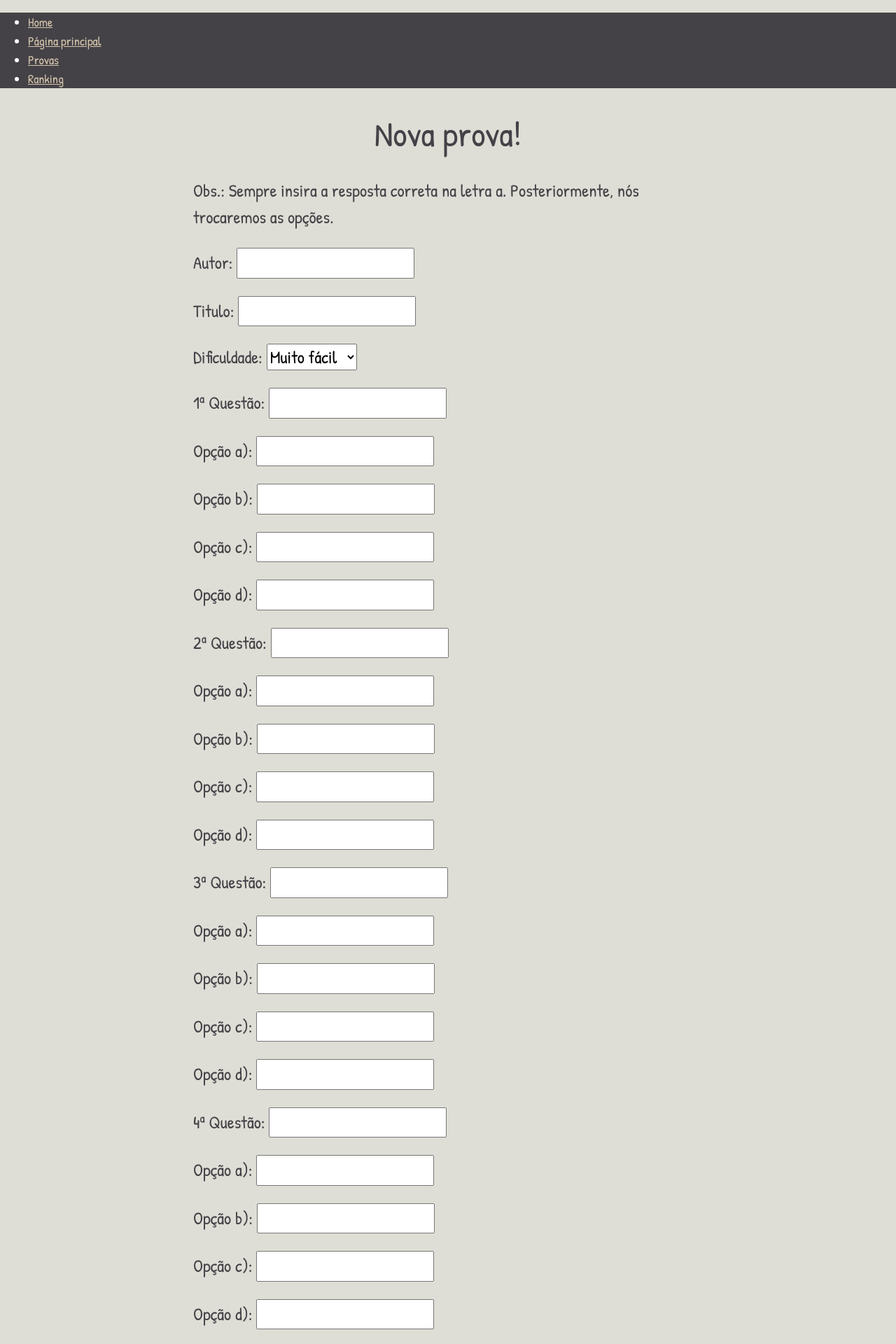
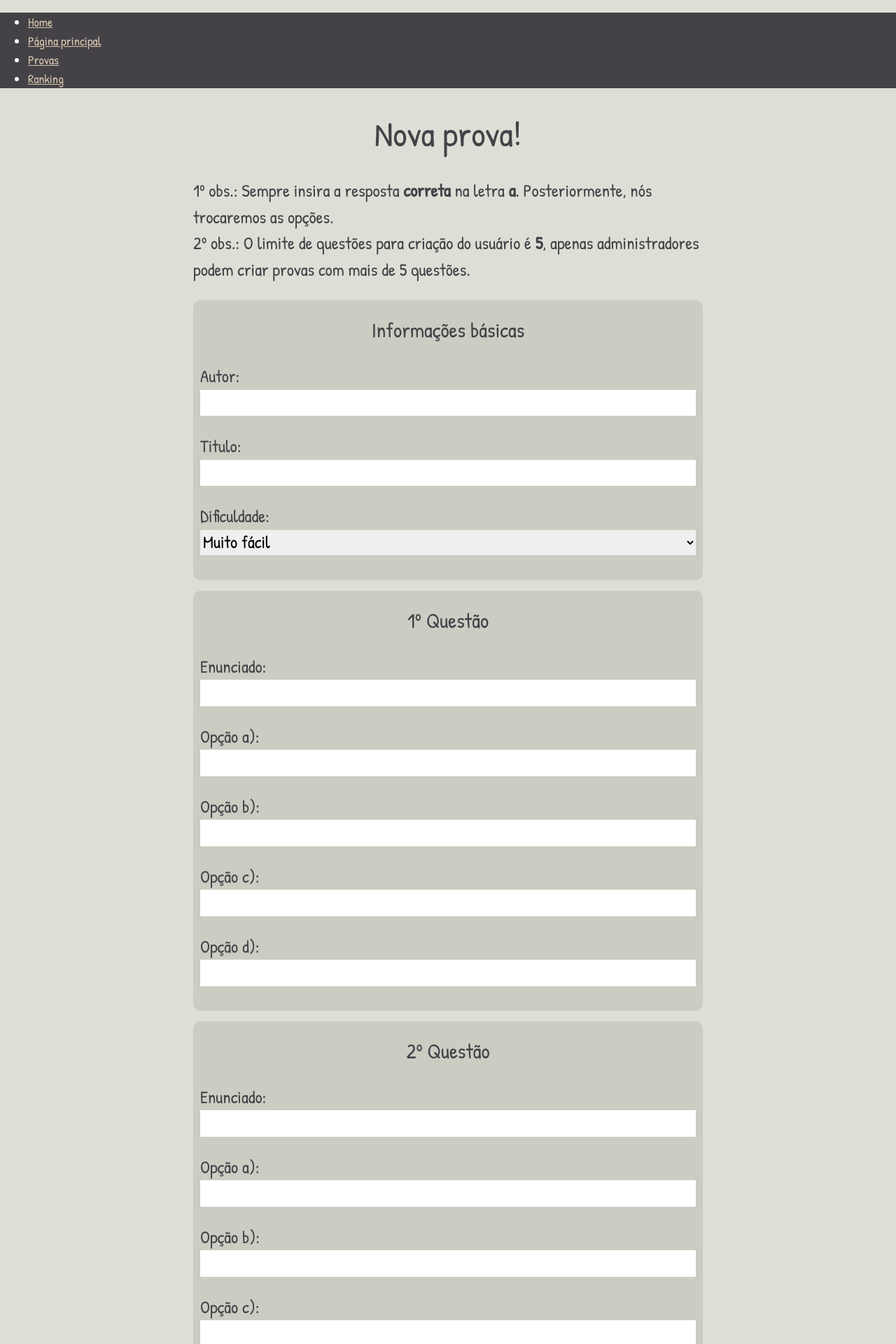
Before and after one commit to tkovs/crystal, a Django app: page /crystal/submissao/ in a window 1280 px wide. Shown: the top 1920 px of the page at 70% size. Run offline with Django 3.2, Linux system fonts and the light colour scheme.

Commit message:
Estilização da página de submissão de provas

```diff
--- a/crystal/static/crystal/css/crystal.css
+++ b/crystal/static/crystal/css/crystal.css
@@ -13,12 +13,17 @@ body {
 
 .questao {
 	background-color: #ccccc3;
-	padding: 0 10px;
+	padding: 10px;
+	margin-bottom: 15px;
 	border-radius: 10px;
 }
 
 .w3-navbar {
 	background-color: #444247 !important;
+}
+
+.w3-input {
+	padding: 0px !important;
 }
 
 .w3-navbar li a {
--- a/crystal/templates/crystal/submissao.html
+++ b/crystal/templates/crystal/submissao.html
@@ -6,46 +6,73 @@
 {% if form %}
 <h1>Nova prova!</h1>
 
-<p>Obs.: Sempre insira a resposta correta na letra a. Posteriormente, nós trocaremos as opções.</p>
+<p>
+	1º obs.: Sempre insira a resposta <b>correta</b> na letra <b>a</b>. Posteriormente, nós trocaremos as opções.<br />
+	2º obs.: O limite de questões para criação do usuário é <b>5</b>, apenas administradores podem criar provas com mais de 5 questões.
+</p>
 
 <form action="{% url 'crystal:submit_test' %}" method="POST">
     {% csrf_token %}
 
-    <p><label for="id_autor">Autor:</label> <input id="id_autor" maxlength="30" name="autor" type="text" required /></p>
-	<p><label for="id_titulo">Titulo:</label> <input id="id_titulo" maxlength="40" name="titulo" type="text" required /></p>
-	<p><label for="id_dificuldade">Dificuldade:</label> <select id="id_dificuldade" name="dificuldade" required>
+ 	<div class="questao">
+		<h2>Informações básicas</h2>
+	    <p><label for="id_autor">Autor:</label> <input class="w3-input w3-border-0 w3-round-larger" id="id_autor" maxlength="30" name="autor" type="text" required /></p>
+		<p><label for="id_titulo">Titulo:</label> <input class="w3-input w3-border-0 w3-round-larger" id="id_titulo" maxlength="40" name="titulo" type="text" required /></p>
+		<p><label for="id_dificuldade">Dificuldade:</label> <select class="w3-select w3-input" id="id_dificuldade" name="dificuldade" required>
 		<option value="1">Muito fácil</option>
 		<option value="2">Fácil</option>
 		<option value="3">Médio</option>
 		<option value="4">Difícil</option>
 		<option value="5">Muito difícil</option>
 		</select></p>
-	<p><label for="id_enunciado_1">1ª Questão:</label> <input id="id_enunciado_1" maxlength="100" name="enunciado_1" type="text" required /></p>
-	<p><label for="id_questao_1_1">Opção a):</label> <input id="id_questao_1_1" maxlength="60" name="questao_1_1" type="text" required /></p>
-	<p><label for="id_questao_1_2">Opção b):</label> <input id="id_questao_1_2" maxlength="60" name="questao_1_2" type="text" required /></p>
-	<p><label for="id_questao_1_3">Opção c):</label> <input id="id_questao_1_3" maxlength="60" name="questao_1_3" type="text" required /></p>
-	<p><label for="id_questao_1_4">Opção d):</label> <input id="id_questao_1_4" maxlength="60" name="questao_1_4" type="text" required /></p>
-	<p><label for="id_enunciado_2">2ª Questão:</label> <input id="id_enunciado_2" maxlength="100" name="enunciado_2" type="text" required /></p>
-	<p><label for="id_questao_2_1">Opção a):</label> <input id="id_questao_2_1" maxlength="60" name="questao_2_1" type="text" required /></p>
-	<p><label for="id_questao_2_2">Opção b):</label> <input id="id_questao_2_2" maxlength="60" name="questao_2_2" type="text" required /></p>
-	<p><label for="id_questao_2_3">Opção c):</label> <input id="id_questao_2_3" maxlength="60" name="questao_2_3" type="text" required /></p>
-	<p><label for="id_questao_2_4">Opção d):</label> <input id="id_questao_2_4" maxlength="60" name="questao_2_4" type="text" required /></p>
-	<p><label for="id_enunciado_3">3ª Questão:</label> <input id="id_enunciado_3" maxlength="100" name="enunciado_3" type="text" required /></p>
-	<p><label for="id_questao_3_1">Opção a):</label> <input id="id_questao_3_1" maxlength="60" name="questao_3_1" type="text" required /></p>
-	<p><label for="id_questao_3_2">Opção b):</label> <input id="id_questao_3_2" maxlength="60" name="questao_3_2" type="text" required /></p>
-	<p><label for="id_questao_3_3">Opção c):</label> <input id="id_questao_3_3" maxlength="60" name="questao_3_3" type="text" required /></p>
-	<p><label for="id_questao_3_4">Opção d):</label> <input id="id_questao_3_4" maxlength="60" name="questao_3_4" type="text" required /></p>
-	<p><label for="id_enunciado_4">4ª Questão:</label> <input id="id_enunciado_4" maxlength="100" name="enunciado_4" type="text" required /></p>
-	<p><label for="id_questao_4_1">Opção a):</label> <input id="id_questao_4_1" maxlength="60" name="questao_4_1" type="text" required /></p>
-	<p><label for="id_questao_4_2">Opção b):</label> <input id="id_questao_4_2" maxlength="60" name="questao_4_2" type="text" required /></p>
-	<p><label for="id_questao_4_3">Opção c):</label> <input id="id_questao_4_3" maxlength="60" name="questao_4_3" type="text" required /></p>
-	<p><label for="id_questao_4_4">Opção d):</label> <input id="id_questao_4_4" maxlength="60" name="questao_4_4" type="text" required /></p>
-	<p><label for="id_enunciado_5">5ª Questão:</label> <input id="id_enunciado_5" maxlength="100" name="enunciado_5" type="text" required /></p>
-	<p><label for="id_questao_5_1">Opção a):</label> <input id="id_questao_5_1" maxlength="60" name="questao_5_1" type="text" required /></p>
-	<p><label for="id_questao_5_2">Opção b):</label> <input id="id_questao_5_2" maxlength="60" name="questao_5_2" type="text" required /></p>
-	<p><label for="id_questao_5_3">Opção c):</label> <input id="id_questao_5_3" maxlength="60" name="questao_5_3" type="text" required /></p>
-	<p><label for="id_questao_5_4">Opção d):</label> <input id="id_questao_5_4" maxlength="60" name="questao_5_4" type="text" required /></p>
-    <button type="submit">Criar prova</button>
+	</div>
+
+	<div class="questao">
+		<h2>1º Questão</h2>
+		<p><label for="id_enunciado_1">Enunciado:</label> <input class="w3-input w3-border-0 w3-round-larger" id="id_enunciado_1" maxlength="100" name="enunciado_1" type="text" required /></p>
+		<p><label for="id_questao_1_1">Opção a):</label> <input class="w3-input w3-border-0 w3-round-larger" id="id_questao_1_1" maxlength="60" name="questao_1_1" type="text" required /></p>
+		<p><label for="id_questao_1_2">Opção b):</label> <input class="w3-input w3-border-0 w3-round-larger" id="id_questao_1_2" maxlength="60" name="questao_1_2" type="text" required /></p>
+		<p><label for="id_questao_1_3">Opção c):</label> <input class="w3-input w3-border-0 w3-round-larger" id="id_questao_1_3" maxlength="60" name="questao_1_3" type="text" required /></p>
+		<p><label for="id_questao_1_4">Opção d):</label> <input class="w3-input w3-border-0 w3-round-larger" id="id_questao_1_4" maxlength="60" name="questao_1_4" type="text" required /></p>
+	</div>
+
+	<div class="questao">
+		<h2>2º Questão</h2>
+		<p><label for="id_enunciado_2">Enunciado:</label> <input class="w3-input w3-border-0 w3-round-larger" id="id_enunciado_2" maxlength="100" name="enunciado_2" type="text" required /></p>
+		<p><label for="id_questao_2_1">Opção a):</label> <input class="w3-input w3-border-0 w3-round-larger" class="w3-input w3-border-0 w3-round-larger" id="id_questao_2_1" maxlength="60" name="questao_2_1" type="text" required /></p>
+		<p><label for="id_questao_2_2">Opção b):</label> <input class="w3-input w3-border-0 w3-round-larger" id="id_questao_2_2" maxlength="60" name="questao_2_2" type="text" required /></p>
+		<p><label for="id_questao_2_3">Opção c):</label> <input class="w3-input w3-border-0 w3-round-larger" id="id_questao_2_3" maxlength="60" name="questao_2_3" type="text" required /></p>
+		<p><label for="id_questao_2_4">Opção d):</label> <input class="w3-input w3-border-0 w3-round-larger" id="id_questao_2_4" maxlength="60" name="questao_2_4" type="text" required /></p>
+	</div>
+
+	<div class="questao">
+		<h2>3º Questão</h2>
+		<p><label for="id_enunciado_3">Enunciado:</label> <input class="w3-input w3-border-0 w3-round-larger" id="id_enunciado_3" maxlength="100" name="enunciado_3" type="text" required /></p>
+		<p><label for="id_questao_3_1">Opção a):</label> <input class="w3-input w3-border-0 w3-round-larger" id="id_questao_3_1" maxlength="60" name="questao_3_1" type="text" required /></p>
+		<p><label for="id_questao_3_2">Opção b):</label> <input class="w3-input w3-border-0 w3-round-larger" id="id_questao_3_2" maxlength="60" name="questao_3_2" type="text" required /></p>
+		<p><label for="id_questao_3_3">Opção c):</label> <input class="w3-input w3-border-0 w3-round-larger" id="id_questao_3_3" maxlength="60" name="questao_3_3" type="text" required /></p>
+		<p><label for="id_questao_3_4">Opção d):</label> <input class="w3-input w3-border-0 w3-round-larger" id="id_questao_3_4" maxlength="60" name="questao_3_4" type="text" required /></p>
+	</div>
+
+	<div class="questao">
+		<h2>4º Questão</h2>
+		<p><label for="id_enunciado_4">Enunciado:</label> <input class="w3-input w3-border-0 w3-round-larger" id="id_enunciado_4" maxlength="100" name="enunciado_4" type="text" required /></p>
+		<p><label for="id_questao_4_1">Opção a):</label> <input class="w3-input w3-border-0 w3-round-larger" id="id_questao_4_1" maxlength="60" name="questao_4_1" type="text" required /></p>
+		<p><label for="id_questao_4_2">Opção b):</label> <input class="w3-input w3-border-0 w3-round-larger" id="id_questao_4_2" maxlength="60" name="questao_4_2" type="text" required /></p>
+		<p><label for="id_questao_4_3">Opção c):</label> <input class="w3-input w3-border-0 w3-round-larger" id="id_questao_4_3" maxlength="60" name="questao_4_3" type="text" required /></p>
+		<p><label for="id_questao_4_4">Opção d):</label> <input class="w3-input w3-border-0 w3-round-larger" id="id_questao_4_4" maxlength="60" name="questao_4_4" type="text" required /></p>
+	</div>
+
+	<div class="questao">
+		<h2>5º Questão</h2>
+		<p><label for="id_enunciado_5">Enunciado:</label> <input class="w3-input w3-border-0 w3-round-larger" id="id_enunciado_5" maxlength="100" name="enunciado_5" type="text" required /></p>
+		<p><label for="id_questao_5_1">Opção a):</label> <input class="w3-input w3-border-0 w3-round-larger" id="id_questao_5_1" maxlength="60" name="questao_5_1" type="text" required /></p>
+		<p><label for="id_questao_5_2">Opção b):</label> <input class="w3-input w3-border-0 w3-round-larger" id="id_questao_5_2" maxlength="60" name="questao_5_2" type="text" required /></p>
+		<p><label for="id_questao_5_3">Opção c):</label> <input class="w3-input w3-border-0 w3-round-larger" id="id_questao_5_3" maxlength="60" name="questao_5_3" type="text" required /></p>
+		<p><label for="id_questao_5_4">Opção d):</label> <input class="w3-input w3-border-0 w3-round-larger" id="id_questao_5_4" maxlength="60" name="questao_5_4" type="text" required /></p>
+	</div>
+
+    <button style="margin-bottom: 10px" type="submit">Criar prova</button>
 </form>
 {% else %}
 <h1>Prova criada!</h1>
```
Lines whose indentation alone changed are shown as unchanged.
